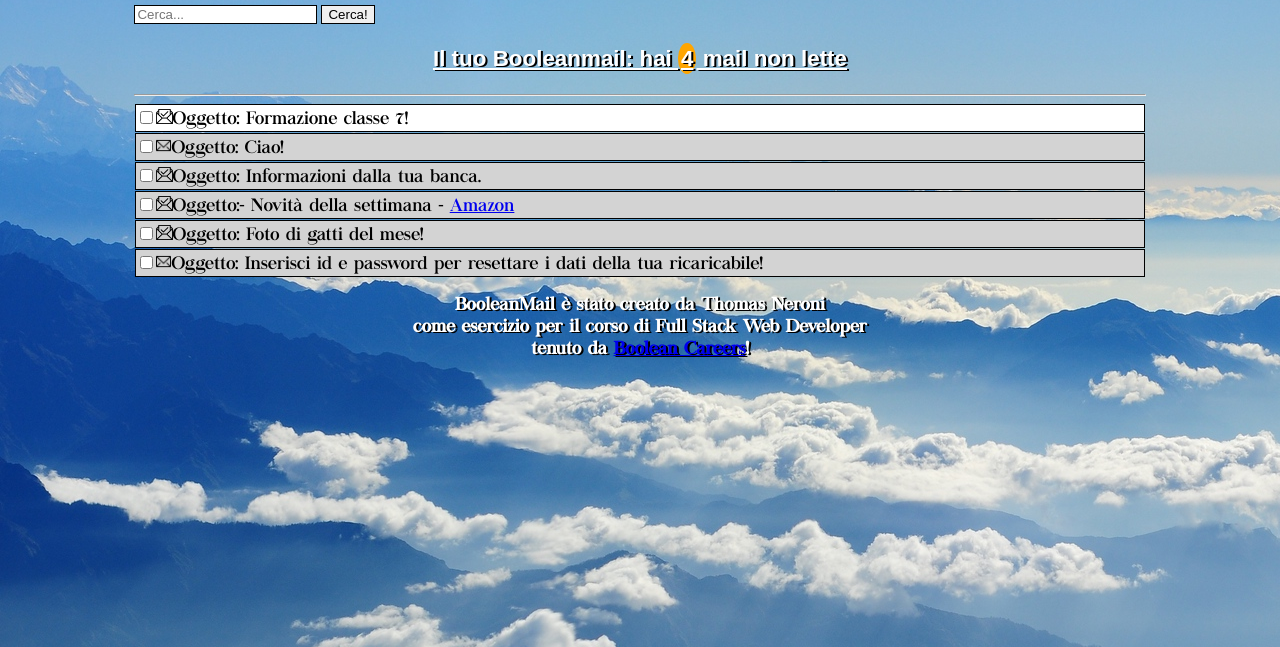
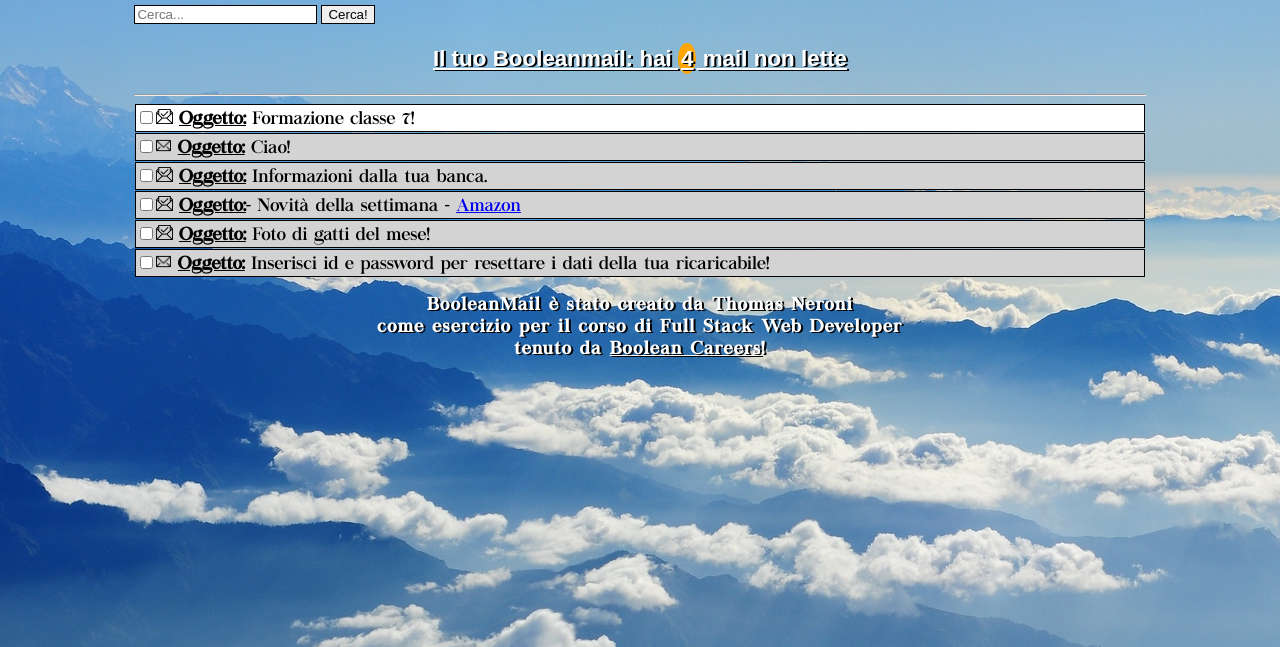
Before and after one commit to ThomasNGit/htmlcss-gmail, a plain HTML site: page Index.html in a window 1280 px wide. Shown: the part 153-800 px from the top of the page. Drawn offline with Linux system fonts and the light colour scheme; a web font is replaced by a local one.

Commit message:
Altri ritocchi a struttura e stile

```diff
--- a/Index.html
+++ b/Index.html
@@ -26,23 +26,23 @@
     <!-- lista delle emails -->
 
       <section>
-        <p class="unread-mail"><input type="checkbox" name="" value=""><img class ="letta" src="assets/img/read.png" alt="mail letta"><span class="oggetto">Oggetto:</span> Formazione classe 7!</p>
+        <p class="unread-mail"><input type="checkbox" name="" value=""><img class ="letta" src="assets/img/read.png" alt="mail letta"> <span class="oggetto">Oggetto:</span> Formazione classe 7!</p>
 
-        <p class="mail"><input type="checkbox" name="" value=""><img class ="non-letta" src="assets/img/unread.png" alt="mail non letta"><span>Oggetto:</span> Ciao!</p>
+        <p class="mail"><input type="checkbox" name="" value=""><img class ="non-letta" src="assets/img/unread.png" alt="mail non letta"> <span class="oggetto">Oggetto:</span> Ciao!</p>
 
-        <p class="mail"><input type="checkbox" name="" value=""><img class ="letta" src="assets/img/read.png" alt="mail letta"><span>Oggetto:</span> Informazioni dalla tua banca.</p>
+        <p class="mail"><input type="checkbox" name="" value=""><img class ="letta" src="assets/img/read.png" alt="mail letta"> <span class="oggetto">Oggetto:</span> Informazioni dalla tua banca.</p>
 
-        <p class="mail"><input type="checkbox" name="" value=""><img class ="letta" src="assets/img/read.png" alt="mail letta"><span>Oggetto:</span>- Novità della settimana - <a href="https://www.amazon.it" target="_blank">Amazon</a></p>
+        <p class="mail"><input type="checkbox" name="" value=""><img class ="letta" src="assets/img/read.png" alt="mail letta"> <span class="oggetto">Oggetto:</span>- Novità della settimana - <a href="https://www.amazon.it" target="_blank">Amazon</a></p>
 
-        <p class="mail"><input type="checkbox" name="" value=""><img class ="letta" src="assets/img/read.png" alt="mail letta"><span>Oggetto:</span> Foto di gatti del mese!</p>
+        <p class="mail"><input type="checkbox" name="" value=""><img class ="letta" src="assets/img/read.png" alt="mail letta"> <span class="oggetto">Oggetto:</span> Foto di gatti del mese!</p>
 
-        <p class="mail"><input type="checkbox" name="" value=""><img class ="non-letta" src="assets/img/unread.png" alt="mail non letta"><span>Oggetto:</span> Inserisci id e password per resettare i dati della tua ricaricabile!</p>
+        <p class="mail"><input type="checkbox" name="" value=""><img class ="non-letta" src="assets/img/unread.png" alt="mail non letta"> <span class="oggetto">Oggetto:</span> Inserisci id e password per resettare i dati della tua ricaricabile!</p>
 
       </section>
     <!-- footer (crediti)-->
       <footer>
         <p id="credits">BooleanMail è stato creato da Thomas Neroni<br>
-        come esercizio per il corso di Full Stack Web Developer <br>tenuto da <a href="https://www.boolean.careers" target="_blank">Boolean Careers</a>!</p>
+        come esercizio per il corso di Full Stack Web Developer <br>tenuto da <a href="https://www.boolean.careers" class="boolean" target="_blank">Boolean Careers</a>!</p>
       </footer>
      </main>
   </body>
--- a/assets/css/main.css
+++ b/assets/css/main.css
@@ -49,6 +49,7 @@ main {
   font-weight: bolder;
   text-shadow: 2px 1px #000;
   color: white;
+  letter-spacing: 1.3px;
 }
 /* bordi seatchbar e pulsante */
 .searchbar{
@@ -86,6 +87,15 @@ main {
   background-color: white;
 }
 
+.oggetto {
+  font-weight: bold;
+  text-decoration: underline;
+}
+
+.boolean {
+  color: white;
+}
+
 /* effetto hover */
 .mail:hover {
   background-color: lightblue;
```
